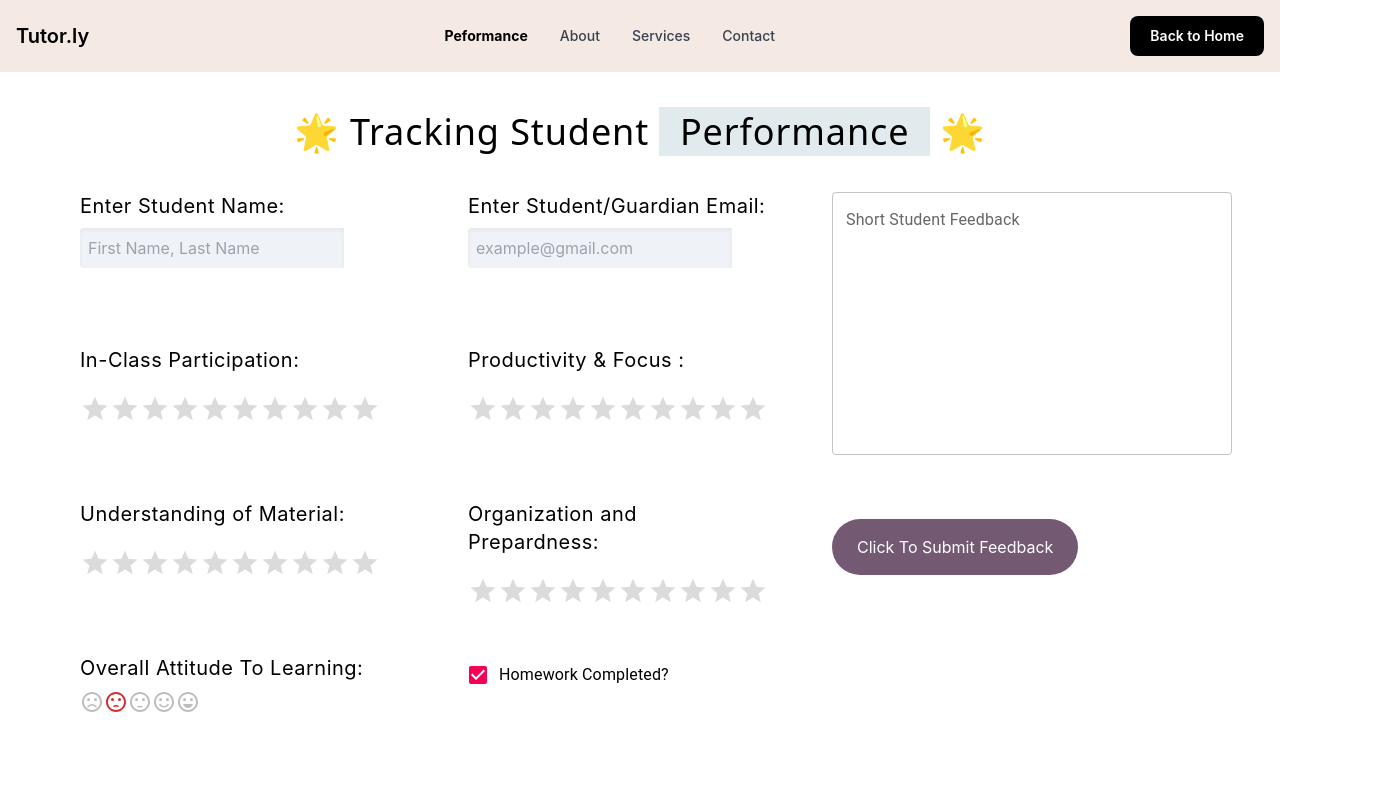
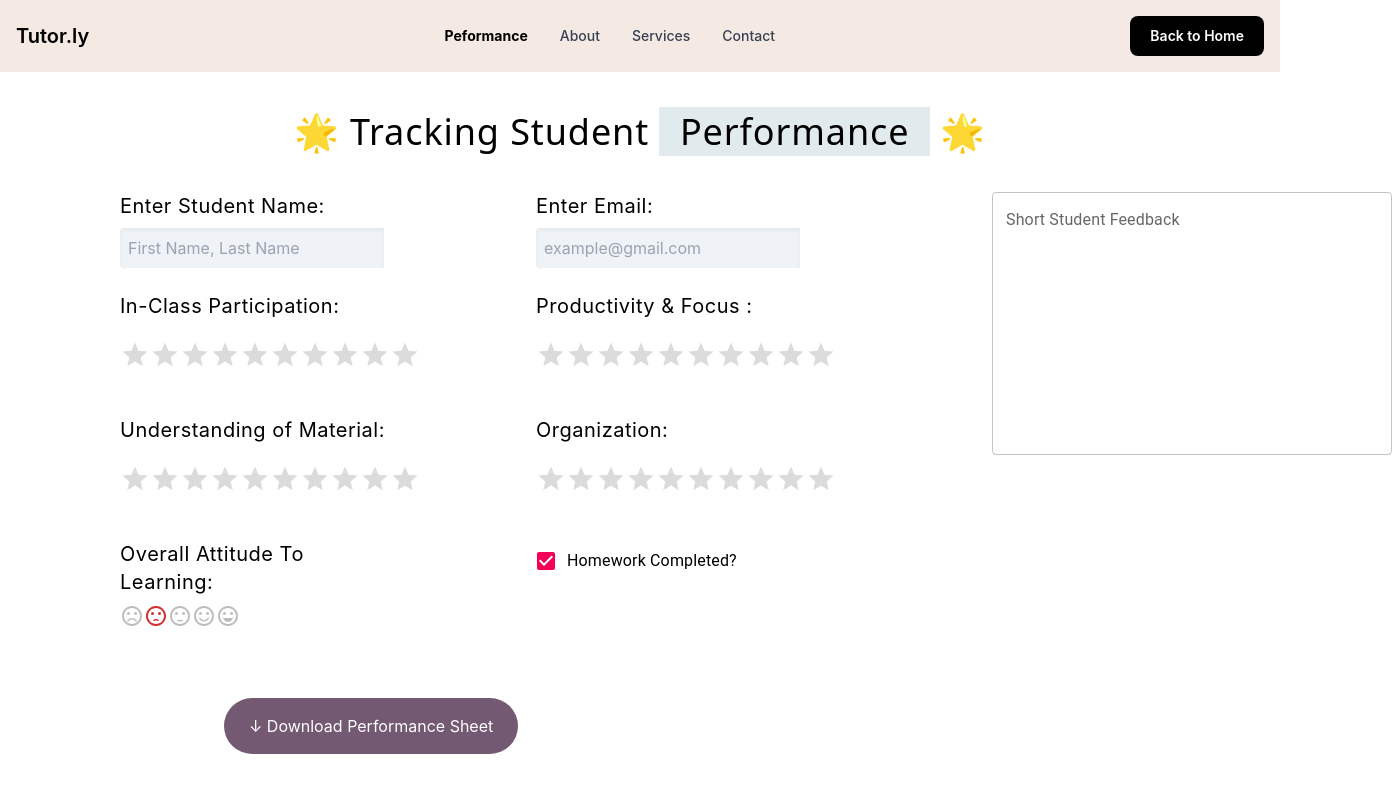
Before and after one commit to christinaly19/turtorly, a React (Create React App) app: page /tutorly/peformance in a window 1280 px wide. Shown: the top 792 px of the page, 1392 px wide, since content can reach past the window. Built offline with nearby package versions, Linux system fonts and the light colour scheme.

Commit message:
added download pdf function for performance page.

```diff
--- a/public/index.html
+++ b/public/index.html
@@ -24,7 +24,7 @@
       work correctly both with client-side routing and a non-root public URL.
       Learn how to configure a non-root public URL by running `npm run build`.
     -->
-    <title>React App</title>
+    <title> Tutor.ly </title>
   </head>
   <body>
     <noscript>You need to enable JavaScript to run this app.</noscript>
--- a/src/components/navbar.js
+++ b/src/components/navbar.js
@@ -22,7 +22,7 @@ function Navbar({current, buttontxt, className, showbutton}) {
     {showbutton && (
         <button onClick = {navigateToHome} type="button" class= "text-white  bg-black hover:bg-[#735972] focus:ring-2 focus:outline-none focus:ring-gray-400 font-semibold rounded-lg text-sm px-5 py-2.5 text-center mr-3 md:mr-0 dark:bg-blue-600 dark:hover:bg-blue-700 dark:focus:ring-blue-800"> {buttontxt} </button>  )}
         <Routes>
-              <Route path='/tutorly' element={<Homepage></Homepage>} />
+              <Route path="/tutorly" element={<Homepage></Homepage>} />
         </Routes>
         <button data-collapse-toggle="navbar-sticky" type="button" class="inline-flex items-center p-2 text-sm text-gray-500 rounded-lg md:hidden hover:bg-gray-100 focus:outline-none focus:ring-2 focus:ring-gray-200 dark:text-gray-400 dark:hover:bg-gray-700 dark:focus:ring-gray-600" aria-controls="navbar-sticky" aria-expanded="false">
           <span class="sr-only">Open main menu</span>
--- a/src/components/peformance.js
+++ b/src/components/peformance.js
@@ -7,67 +7,73 @@ import RadioGroupRating from './viberating'
 import Checkbox from "@material-ui/core/Checkbox";
 import FormControlLabel from "@material-ui/core/FormControlLabel";
 import TextField from '@mui/material/TextField';
+import html2canvas from "html2canvas";
+import jsPdf from "jspdf";
+import {jsPDF} from 'jspdf';
 
 
-function Performance() {
+const Performance = () => {
+  const createPDF = async () => {
+    const pdf = new jsPDF("landscape", "pt", "a4");
+    const data = await html2canvas(document.querySelector('#sheet'));
+    const img = data.toDataURL("image/png");
+    const imgProperties = pdf.getImageProperties(img);
+    const pdfWidth = pdf.internal.pageSize.getWidth();
+    const pdfHeight = (imgProperties.height * pdfWidth) / imgProperties.width;
+    pdf.addImage(img, "PNG", 0, 0, pdfWidth, pdfHeight);
+    var filename="any_name_" + new Date().toJSON().slice(0,10)
+    pdf.save(filename);
+      };
 
   return (
+
   <div>
         <Navbar showbutton = {true} buttontxt = 'Back to Home' current = 'Peformance' className = 'bg-[#f4e9e3] px-2 sm:px-4 py-2.5 dark:bg-gray-900 fixed w-full z-20 top-0 left-0'></Navbar>
         <div className = 'spacing'></div>
-        <h1 className = 'tracking-wide text-center font-sans font-medium text-4xl'> 🌟 Tracking Student <mark className = 'text-black bg-[#e1ebed]'> &nbsp; Performance &nbsp;</mark> 🌟</h1>
-
-<wrapper className = 'container'>
+    <div id = 'sheet'>
+        <h1  className = 'tracking-wide text-center font-sans font-medium text-4xl'> 🌟 Tracking Student <mark className = 'text-black bg-[#e1ebed]'> &nbsp; Performance &nbsp;</mark> 🌟</h1>
+        <div className = 'container'>
           <div class = 'left'>
- <div class="grid gap-2 grid-cols-2 grid-rows-3">
+            <div class="ml-10 grid gap-2 grid-cols-2 grid-rows-3">
               <div>
                 <h2 className = 'tracking-wide text-xl mt-10 ml-20'> Enter Student Name:</h2>
                 <form className=' w-max mt-2 flex '>
                   <input type="text" className=' w-max bg-[#eff2f7] ml-20 shadow-inner rounded-l p-2 flex-1' id='name'  placeholder='First Name, Last Name' />
                   </form>
                   </div>
-
-      <div>
-       <h2 className = 'tracking-wide text-xl mt-10 ml-20'> Enter Student/Guardian Email:</h2>
+                  <div className = 'ml-12'>
+                    <h2 className = 'tracking-wide text-xl mt-10 ml-20'> Enter Email:</h2>
                     <form className='w-max mt-2 flex '>
                       <input type="text" className=' w-max bg-[#eff2f7] ml-20 shadow-inner rounded-l p-2 flex-1' id='name'  placeholder='example@gmail.com' />
                       </form>
                       </div>
-
                       <div>
-   <h2 className = 'tracking-wide text-xl mt-10 ml-20'> In-Class Participation:</h2>
+                        <h2 className = 'tracking-wide text-xl mt-4 ml-20'> In-Class Participation:</h2>
                         <HoverRating className = 'mt-5 ml-20' size = 'large'></HoverRating>
                         </div>
-
-   <div>
-   <h2 className = 'tracking-wide text-xl mt-10 ml-20'> Productivity & Focus :</h2>
+                        <div className = 'ml-12'>
+                          <h2 className = 'tracking-wide text-xl mt-4 ml-20'> Productivity & Focus :</h2>
                           <HoverRating className = 'mt-5 ml-20' size = 'large'></HoverRating>
                           </div>
-
                           <div>
-   <h2 className = 'tracking-wide text-xl mt-10 ml-20'> Understanding of Material:</h2>
+                            <h2 className = 'tracking-wide text-xl mt-4 ml-20'> Understanding of Material:</h2>
                             <HoverRating className = 'mt-5 ml-5' size = 'large'></HoverRating>
                             </div>
-
-
-   <div>
-   <h2 className = 'tracking-wide text-xl mt-10 ml-20'> Organization and Prepardness:</h2>
+                            <div className = 'ml-12'>
+                              <h2 className = 'tracking-wide text-xl mt-4 ml-20'> Organization:</h2>
                               <HoverRating className = 'mt-5 ml-5' size = 'large'></HoverRating>
                               </div>
-
                               <div>
-   <h2 className = 'tracking-wide text-xl mt-10 ml-20'> Overall Attitude To Learning: </h2>
+                                <h2 className = 'tracking-wide text-xl mt-4 ml-20'> Overall Attitude To Learning: </h2>
                                  <RadioGroupRating></RadioGroupRating>
                                  </div>
-
-   <div className = 'mt-10 ml-20'>
+                                 <div className = 'mt-4  ml-32'>
                                  <FormControlLabel control={<Checkbox size="large" defaultChecked />} label="Homework Completed?" />
                                  </div>
-
                                  </div>
                                  </div>
                                  <div className = 'right'>
-      <div className = 'mt-10 textbox'>
+                                  <div className = 'ml-40 mt-10 textbox'>
                                     <TextField
                                     id="outlined-multiline-flexible"
                                     label="Short Student Feedback"
@@ -75,13 +81,12 @@ function Performance() {
                                     and any key feedback for parents/guardians."
                                     multiline
                                     fullWidth
-          minRows={10}
-        />
+                                    minRows={10}/>
                                     </div>
-    <button className = 'center p-4 font-normal text-bg rounded-full hover:bg-[#493b49] text-white bg-[#735972] mt-16 content-center'> &nbsp; Click To Submit Feedback &nbsp;  </button>
                                     </div>
-
-    </wrapper>
+                                    <button  onClick = {createPDF} id = 'screenshot' className = 'ml-56 p-4 font-normal text-bg rounded-full hover:bg-[#493b49] text-white bg-[#735972] mt-16 content-center'> &nbsp; ↓ Download Performance Sheet &nbsp;  </button>
+                                    </div>
+                                    </div>
                                     </div>
   )
 }
```
Also changed, not shown: package.json (+5 -2 lines), 1 other file (tests, documents, lock files or other folders). Lines whose indentation alone changed are shown as unchanged.
